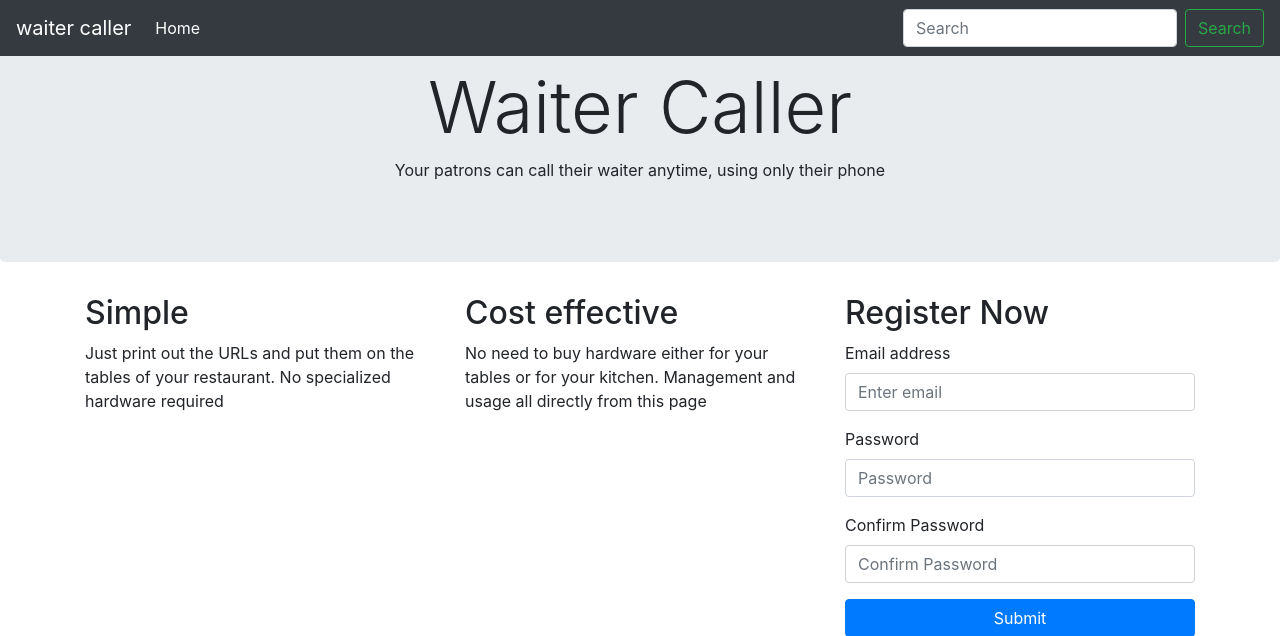
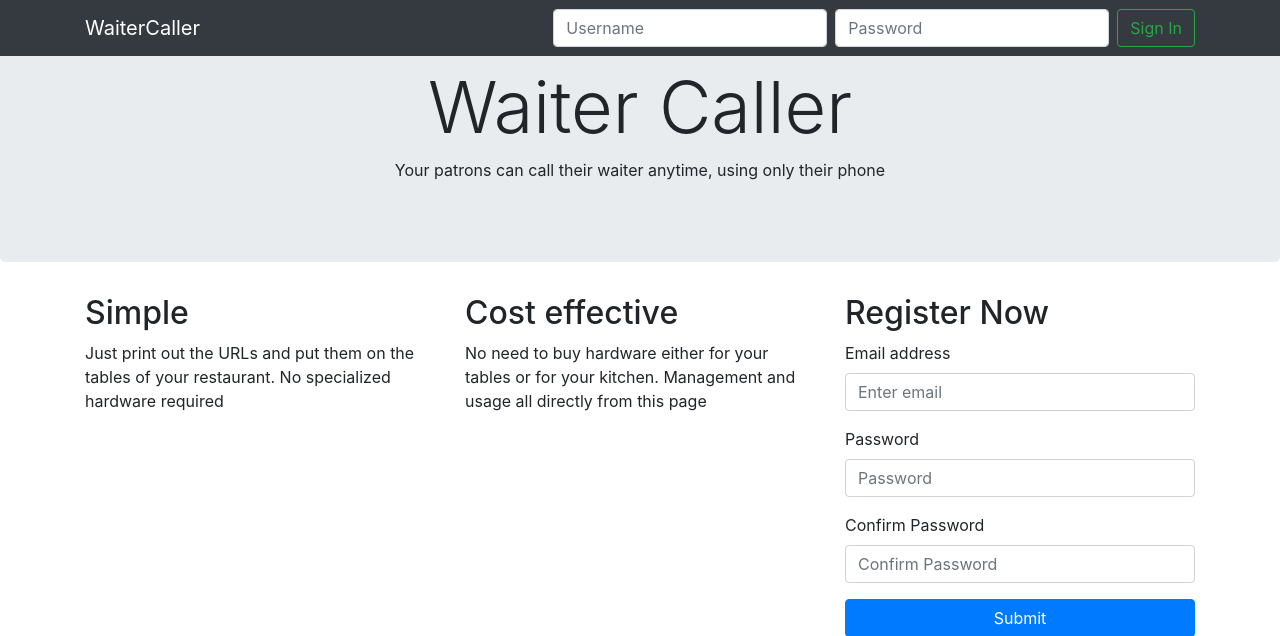
Before and after one commit to Omulosi/waiter_caller, a Python web app: template templates/home.html in a window 1280 px wide. Shown: the top 636 px of the page. Run offline with Jinja, Linux system fonts and the light colour scheme; the template is opened without the code that fills it, so the values that code supplies are empty.

Commit message:
update UI templates

```diff
--- a/templates/home.html
+++ b/templates/home.html
@@ -34,8 +34,11 @@
   </head>
 
   <body>
-    <nav class="navbar navbar-expand-md navbar-dark fixed-top bg-dark">
-      <a class="navbar-brand" href="#">waiter caller</a>
+
+      <nav class="navbar navbar-expand-md navbar-dark fixed-top bg-dark justify-content-center">
+        <div class="container">
+
+            <a class="navbar-brand" href="#">WaiterCaller</a>
             <button class="navbar-toggler" type="button" data-toggle="collapse" data-target="#navbarsExampleDefault" aria-controls="navbarsExampleDefault" aria-expanded="false" aria-label="Toggle navigation">
               <span class="navbar-toggler-icon"></span>
             </button>
@@ -44,16 +47,19 @@
 
                 <ul class="navbar-nav mr-auto">
                   <li class="nav-item active">
-            <a class="nav-link" href="#">Home <span class="sr-only">(current)</span></a>
                   </li>
                 </ul>
 
-        <form class="form-inline my-2 my-lg-0">
-          <input class="form-control mr-sm-2" type="text" placeholder="Search" aria-label="Search">
-          <button class="btn btn-outline-success my-2 my-sm-0" type="submit">Search</button>
+                <form class="form-inline my-2 my-lg-0 ">
+                  <input class="form-control mr-sm-2" type="text" placeholder="Username" aria-label="Username">
+                  <input class="form-control mr-sm-2" type="text" placeholder="Password" aria-label="Password">
+                  <button class="btn btn-outline-success my-2 my-sm-0" type="submit">Sign In</button>
                 </form>
 
             </div>
+
+        </div>
+
     </nav>
 
 <main role="main">
@@ -105,7 +111,6 @@
     <hr>
 
   </div> <!-- /container -->
-
 </main>
 
 <footer class="container">
```
Lines whose indentation alone changed are shown as unchanged.
